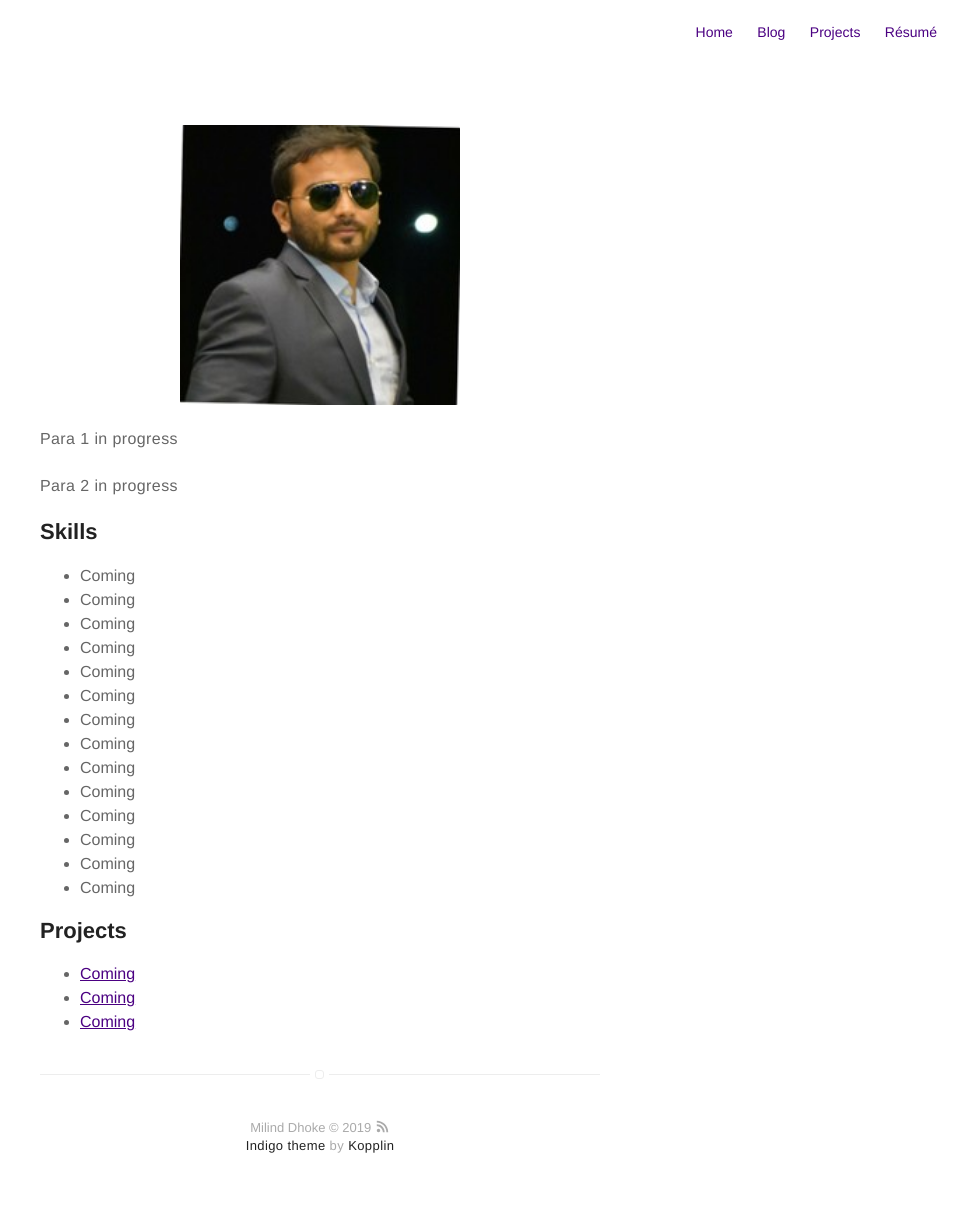
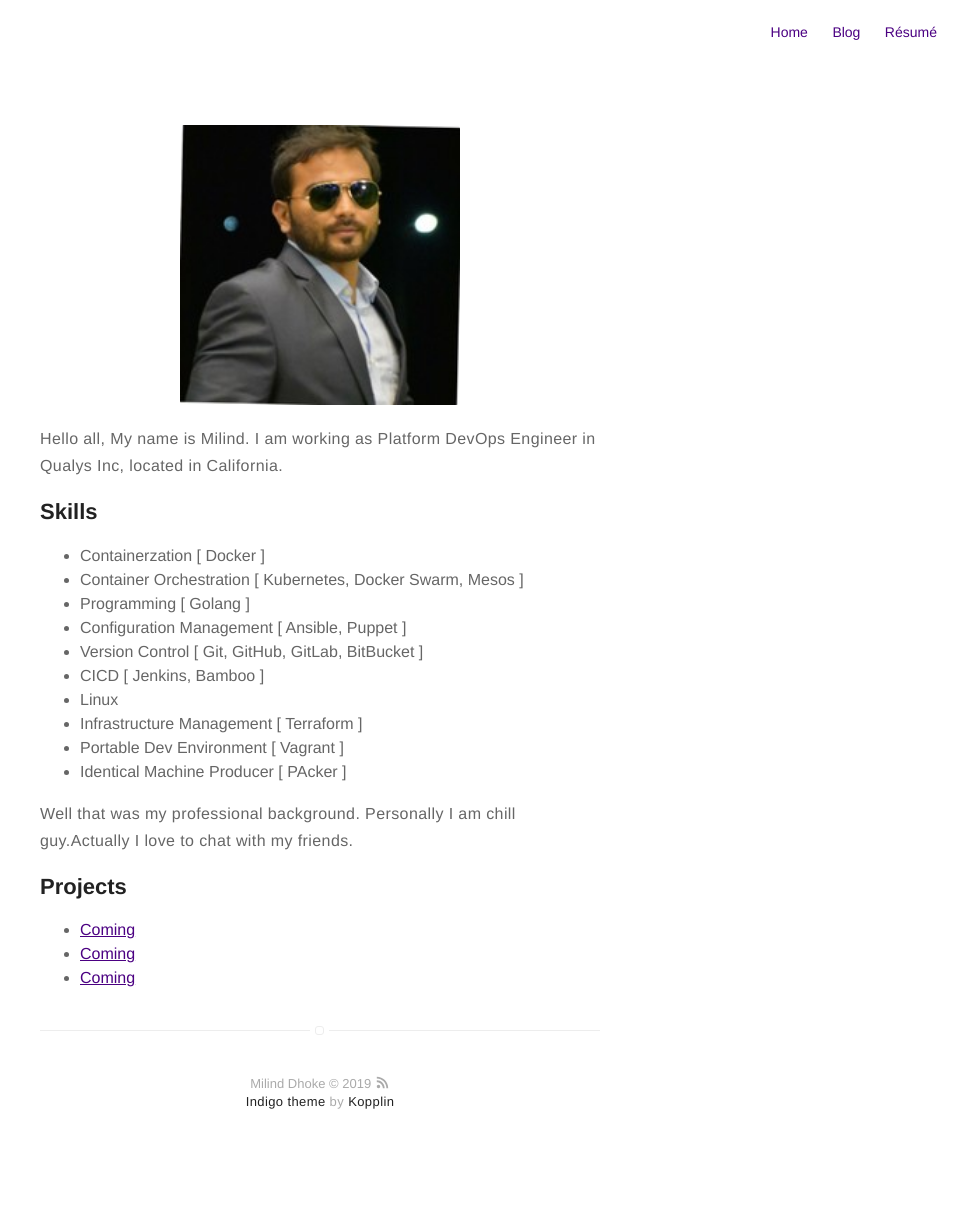
Before and after one commit to dmilind/dmilind.github.io, a Jekyll site: the page built from about.md, in a window 1280 px wide. Shown: the whole page, without its empty margins (320-1280 px from the left). Built offline with Jekyll 4.4.1, drawn with Linux system fonts in a browser that asks for light colours; after the commit the page ends 1173 px from its top, so only the background shows below that.

Commit message:
revision

```diff
--- a/404.html
+++ b/404.html
@@ -10,5 +10,5 @@ permalink: /404.html
   </div>
   <br />
   <br />
-  <a href="/">Take me home!</a>
+  <a href="https://dmilind.github.io/">Take me home!</a>
 </section>
--- a/_config.yml
+++ b/_config.yml
@@ -1,9 +1,9 @@
 # main text of home
 name: Milind Dhoke
-bio: Happy :) face Engineer by profession, active member of human being community
+bio: Happy face Engineer by profession, active member of human being community
 
 # twitter summary info
-description: A blog about technology and stuff related
+description: Something about me!
 
 # if it's an external image, update below for true
 # better with square images
@@ -13,8 +13,8 @@ picture: assets/images/profile.jpg
 # If you want to include your resume, set to true
 # and specify source (external or local).
 resume: true
-resume-external: true
-resume-url: https://google.com/?q=my+resume
+resume-external: false
+resume-url: https://dmilind.github.io/assets/resume/latestme.pdf
 
 url: https://dmilind.github.io/
 # your url: http://USERNAME.github.io
@@ -34,12 +34,12 @@ disqus:
   categories: [blog, project] # only show disqus for posts that have these categories
 
 # if you don't have any of social below, comment the line
-facebook: myfacebook
-#twitter: mytwitter
+# facebook: myfacebook
+# twitter: mytwitter
 # google: mygoogle
 # instagram: myinstagram
 # pinterest: mypinterest
-# linkedin: mylinkedin
+linkedin: milinddhoke
 # youtube: myyoutube
 # spotify: myspotify
 github: dmilind
@@ -48,24 +48,19 @@ github: dmilind
 # stackoverflow: 7044681/mystackoverflow
 # quora: userquora
 # reddit: username
-medium: medium
+# medium: medium
 # vimeo: myvimeo
 # lanyrd: mylanyrd
 email: milinddhoke.in@gmail.com
 
 authors:
-    johndoe:
-        name: John Doe
-        bio: A Man who travels the world eating noodles
+    Milind D:
+        name: Milind Dhoke
+        bio: Happy face Engineer by profession, active member of human being community
         external-image: false
         picture: assets/images/profile.jpg
-        twitter: johndoe
-    jamesfoster:
-        name: James Foster
-        bio: A Man who develops software with coffee
-        external-image: false
-        picture: assets/images/james.jpg
-        twitter: jamesfoster
+        twitter: milinddhoke
+
 
 # do you want a larger site? change the option below
 # options: [normal, large] | default: normal
@@ -77,7 +72,7 @@ width: normal
 # paginate_path: "blog/:num/"
 
 # if you don't need projects, comment the *projects* configs below
-projects: true
+# projects: true
 
 # if you don't need "about" or "blog", comment them out below
 about: true
--- a/about.md
+++ b/about.md
@@ -4,28 +4,26 @@ layout: page
 ---
 ![Profile Image]({{ site.url }}/{{ site.picture }})
 
-<p> Para 1 in progress </p>
-
-<p> Para 2 in progress </p>
+<p> Hello all, My name is Milind. I am working as Platform DevOps Engineer in Qualys Inc, located in California.  </p>
 
 <h2>Skills</h2>
 
 <ul class="skill-list">
-	<li> Coming </li>
-	<li> Coming </li>
-	<li> Coming </li>
-	<li> Coming </li>
-	<li> Coming </li>
-	<li> Coming </li>
-	<li> Coming </li>
-	<li> Coming </li>
-	<li> Coming </li>
-	<li> Coming </li>
-	<li> Coming </li>
-	<li> Coming </li>
-	<li> Coming </li>
-	<li> Coming </li>
+	<li> Containerzation [ Docker ] </li>
+	<li> Container Orchestration [ Kubernetes, Docker Swarm, Mesos ]  </li>
+	<li> Programming [ Golang ] </li>
+	<li> Configuration Management [ Ansible, Puppet ] </li>
+	<li> Version Control [ Git, GitHub, GitLab, BitBucket ] </li>
+	<li> CICD [ Jenkins, Bamboo ] </li>
+	<li> Linux </li>
+	<li> Infrastructure Management [ Terraform ] </li>
+	<li> Portable Dev Environment [ Vagrant ] </li>
+	<li> Identical Machine Producer [ PAcker ] </li>
 </ul>
+
+<p> Well that was my professional background. Personally I am chill guy.Actually I love to chat with my friends. </p>
+
+
 
 <h2>Projects</h2>
 
```
Also changed, not shown: 2 other files.
